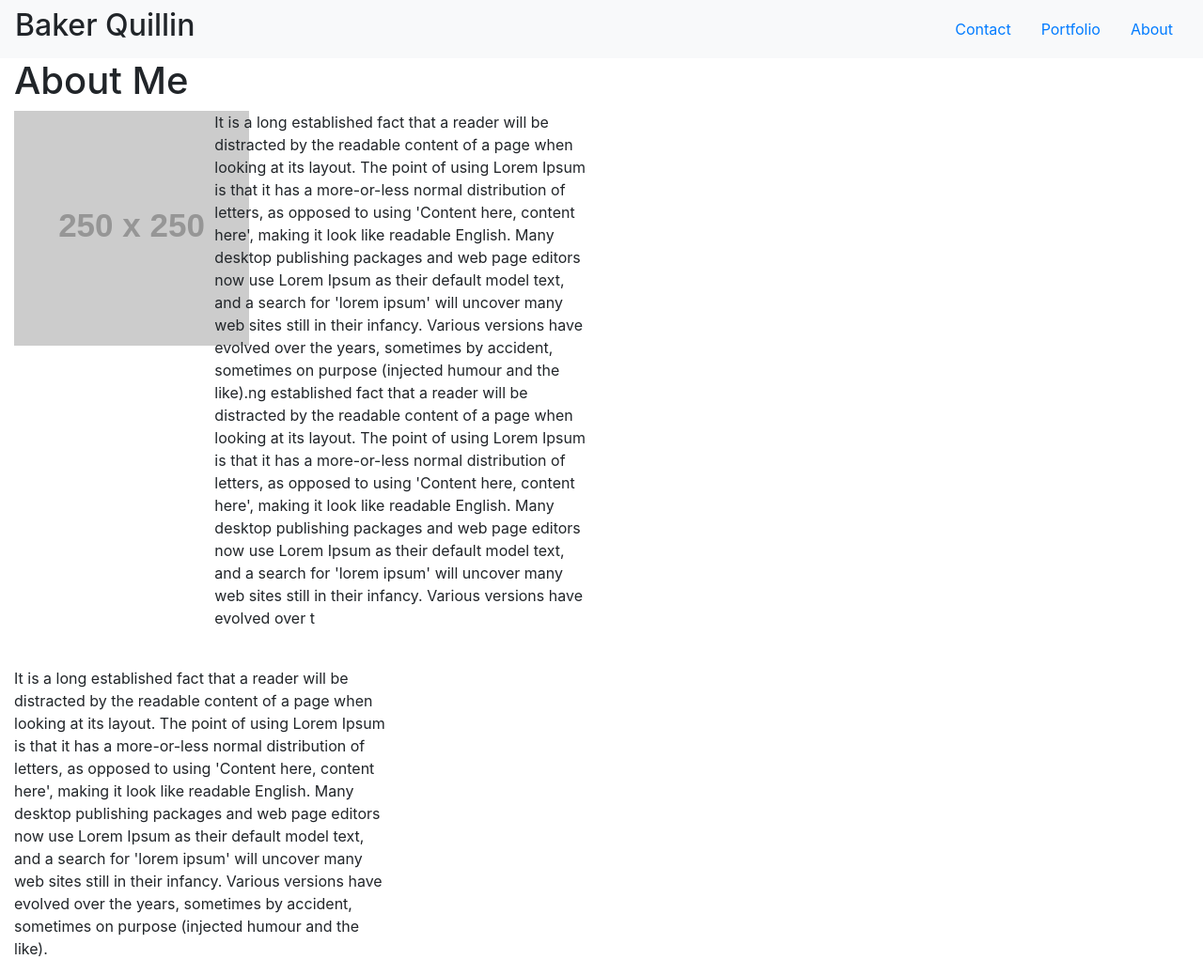
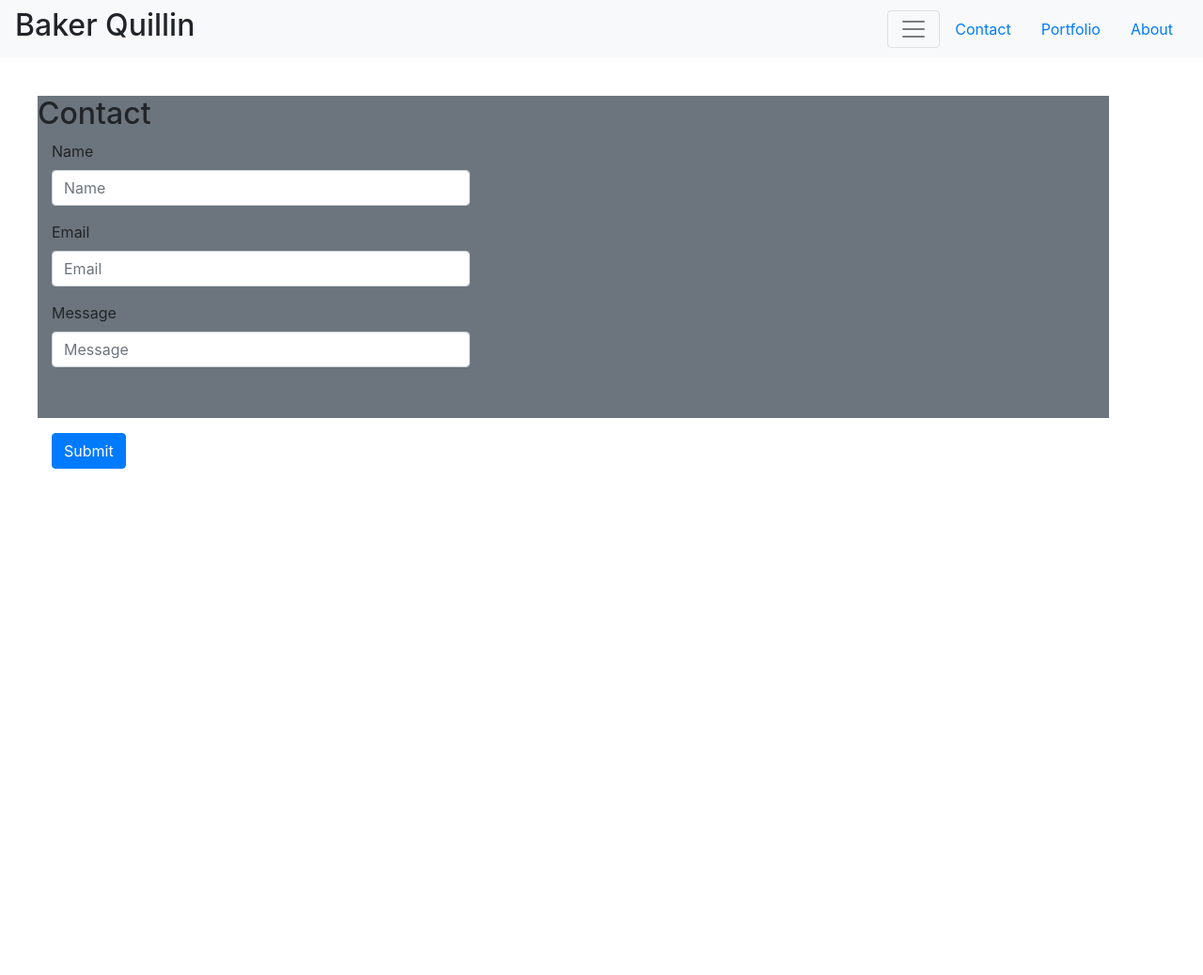
Before and after one commit to bakerquil/Portfolio, a plain HTML site: page contact.html in a window 1280 px wide. Shown: the whole page at 94% size. After the commit the page ends 800 px from the top, so only its background shows below. Drawn offline with nearby package versions, Linux system fonts and the light colour scheme; placeholder pictures from the web are drawn by us.

Commit message:
working on sizing for smaller screens

```diff
--- a/contact.html
+++ b/contact.html
@@ -2,11 +2,17 @@
 <html>
     <head><title>Contact Page</title>
         <link rel="stylesheet" href="https://cdn.jsdelivr.net/npm/bootstrap@4.5.3/dist/css/bootstrap.min.css" integrity="sha384-TX8t27EcRE3e/ihU7zmQxVncDAy5uIKz4rEkgIXeMed4M0jlfIDPvg6uqKI2xXr2" crossorigin="anonymous">
-
+        <meta name="viewport" content="width=device-width, initial-scale=1.0">
+        <link rel="stylesheet" href="style.css">
     </head>
      <nav class="navbar navbar-light bg-light">
+
         <h2>Baker Quillin</h2>  <!--H1 Tag is too large-->
         <ul class="nav justify-content-end">
+
+          <button class="navbar-toggler hidden-sm-up" type="button" data-toggle="collapse" data-target="#navbarNav" aria-controls="navbarNav" aria-expanded="false" aria-label="Toggle navigation">
+            <span class="navbar-toggler-icon"></span>
+          </button>
             <li class="nav-item">
               <a class="nav-link active" href="contact.html">Contact</a>
             </li>
@@ -21,45 +27,32 @@
           </nav>
 
           <body>
-              <div class="container-fluid">
-                 <div class="row">
-                    <div class="col-md-7">
-                      <h1>About Me</h1>
-                    </div>
-                 </div>
-                    <div class="row">
-                        <div class="col-md-2">
-                            <img src="https://via.placeholder.com/250x250.png/09f/fff" alt="me" class="img-responsive">
-                        </div>
-                        <div class="col-md-4">
-                            <p>It is a long established fact that a reader will be distracted by the readable content of a page when looking at its layout. The point of using Lorem Ipsum is that it has a more-or-less normal distribution of letters, as opposed to using 'Content here, content here', making it look like readable English. Many desktop publishing packages and web page editors now use Lorem Ipsum as their default model text, and a search for 'lorem ipsum' will uncover many web sites still in their infancy. Various versions have evolved over the years, sometimes by accident, sometimes on purpose (injected humour and the like).ng established fact that a reader will be distracted by the readable content of a page when looking at its layout. The point of using Lorem Ipsum is that it has a more-or-less normal distribution of letters, as opposed to using 'Content here, content here', making it look like readable English. Many desktop publishing packages and web page editors now use Lorem Ipsum as their default model text, and a search for 'lorem ipsum' will uncover many web sites still in their infancy. Various versions have evolved over t</p>
-                      <br>
-                        </div>
-                    </div>
-                    <div class="row">
-                        <div class="col-md-4">
-                            <p>It is a long established fact that a reader will be distracted by the readable content of a page when looking at its layout. The point of using Lorem Ipsum is that it has a more-or-less normal distribution of letters, as opposed to using 'Content here, content here', making it look like readable English. Many desktop publishing packages and web page editors now use Lorem Ipsum as their default model text, and a search for 'lorem ipsum' will uncover many web sites still in their infancy. Various versions have evolved over the years, sometimes by accident, sometimes on purpose (injected humour and the like).</p>
-                        </div>
-                    </div>
-
-
+          <div class="container bg-secondary pdown">
+            <div class="row">
+            <h2>Contact</h2>
             </div>
-
-
-
-
-
-
-
-
-
-
-
-
-
-
-          </body>
-
+            <div class="row">
+                <div class="col-md-5">
+            <form class="smscrn mdscren lrgscrn">
+                <div class="form-group">
+                  <label for="formGroupExampleInput">Name</label>
+                  <input type="text" class="form-control" id="formGroupExampleInput" placeholder="Name">
+                </div>
+                <div class="form-group">
+                  <label for="formGroupExampleInput2">Email</label>
+                  <input type="text" class="form-control" id="formGroupExampleInput2" placeholder="Email">
+                </div>
+                <div class="form-group">
+                    <label for="formGroupExampleInput2">Message</label>
+                    <input type="text" class="form-control" id="formGroupExampleInput2" placeholder="Message">
+                  </div>
+              </form>
+              <button type="button" class="btn btn-primary">Submit</button>
+        </div>
+        </div>
+        </div>
+    </div>
+</body>
 
 
 
--- /dev/null
+++ b/style.css
@@ -0,0 +1,25 @@
+.pdown{
+    margin: 40px;
+}
+
+
+
+
+
+
+
+      @media screen and (max-width: 768px) {
+
+        .mdscrn{
+           width: 100%;
+           height: 100%}}
+
+
+     @media screen and (min-width: 400px) {
+        .smscrn{
+
+            width: 100%;
+            height: 100%;
+
+        }
+          }
```
Also changed, not shown: index.html (+38 -29 lines).
